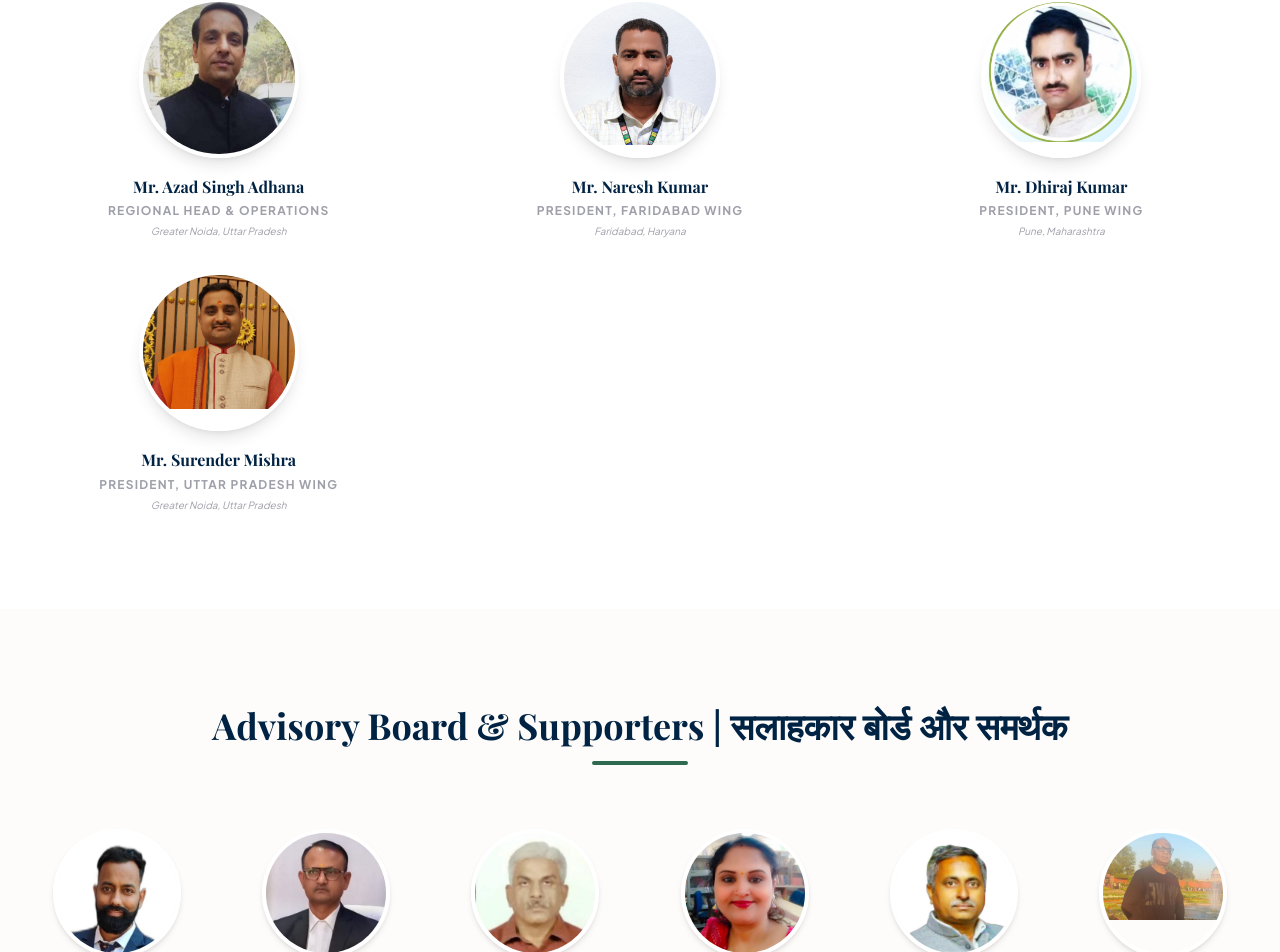
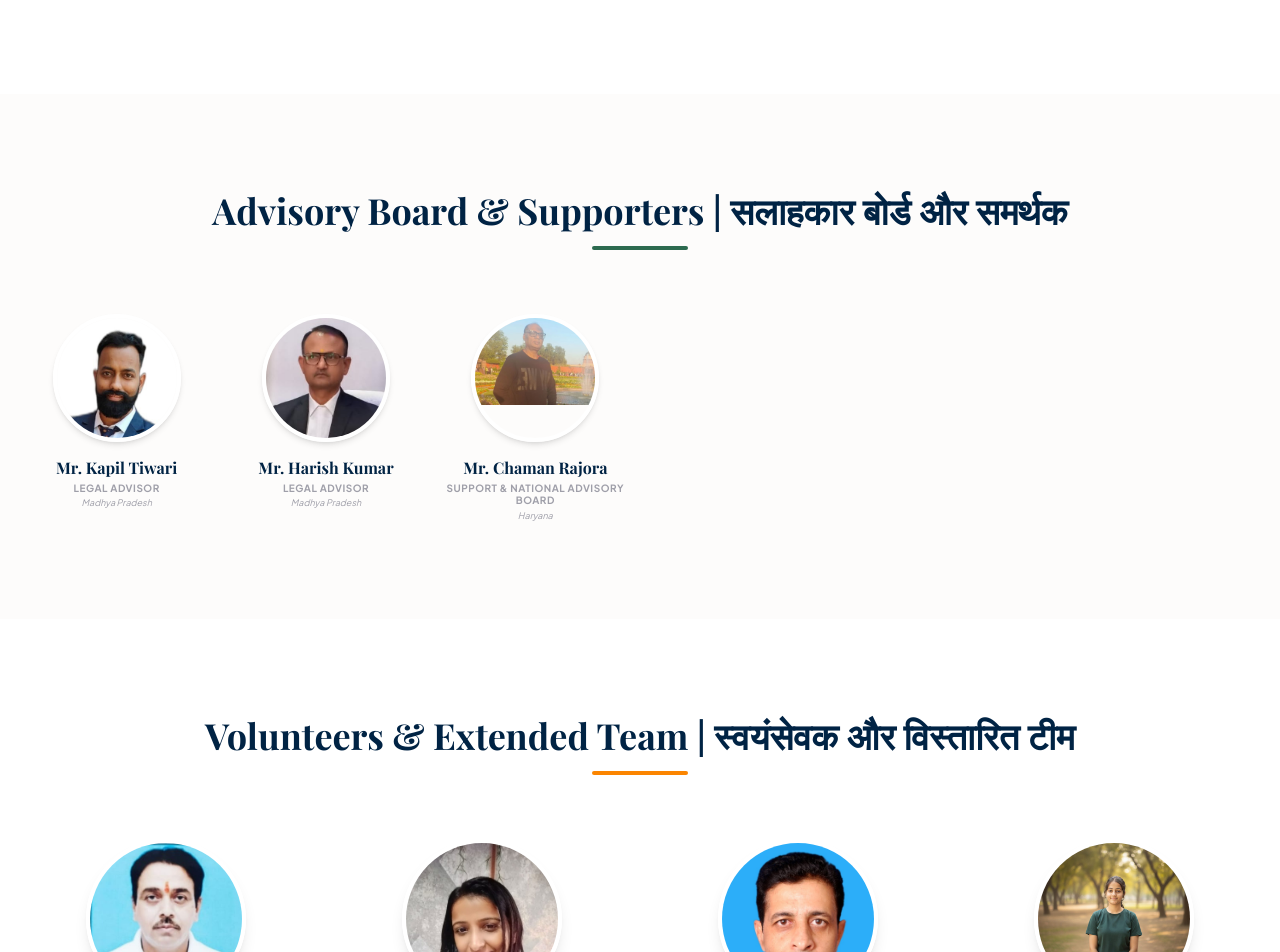
Before and after one commit to Swastiksrijan/SSF-Final, a React (Vite) app: page /Team in a window 1280 px wide. Shown: the part 1851-2803 px from the top of the page. Built offline with nearby package versions, Linux system fonts and the light colour scheme; no server answers; a web font is replaced by a local one.

Commit message:
Remove selected team members from Team page (remove names/photos references)

```diff
--- a/src/pages/Team.jsx
+++ b/src/pages/Team.jsx
@@ -22,25 +22,18 @@ const managementTeam = [
 ];
 
 const regionalLeadership = [
-  { name: "Mr. Azad Singh Adhana", role: "Regional Head & Operations", location: "Greater Noida, Uttar Pradesh", img: "/Teams_Images/azad_singh.jpg" },
-  { name: "Mr. Naresh Kumar", role: "President, Faridabad Wing", location: "Faridabad, Haryana", img: "/Teams_Images/naresh_kumar.jpg" },
-  { name: "Mr. Dhiraj Kumar", role: "President, Pune Wing", location: "Pune, Maharashtra", img: "/Teams_Images/image_4.png" },
-  { name: "Mr. Surender Mishra", role: "President, Uttar Pradesh Wing", location: "Greater Noida, Uttar Pradesh", img: "/Teams_Images/surender_mishra.jpg" },
+  // Removed per request: Azad Singh Adhana, Naresh Kumar, Dhiraj Kumar, Surender Mishra
 ];
 
 const advisoryBoard = [
   { name: "Mr. Kapil Tiwari", role: "Legal Advisor", location: "Madhya Pradesh", img: "/Teams_Images/kapil_tiwari.jpg" },
   { name: "Mr. Harish Kumar", role: "Legal Advisor", location: "Madhya Pradesh", img: "/Teams_Images/harish_kumar.jpg" },
-  { name: "Mr. Raji P. Alex", role: "National Advisory Board", location: "Delhi NCR", img: "/Teams_Images/raji_p_alex.jpg" },
-  { name: "Ms. Amrita Sinha", role: "Coordination Officer & Volunteer", location: "Delhi", img: "/Teams_Images/image_20.jpg" },
-  { name: "Mr. Ghanshyam Sharma", role: "National Advisor", location: "Gautam Buddha Nagar, UP", img: "/Teams_Images/ghanshyam_sharma.jpg" },
   { name: "Mr. Chaman Rajora", role: "Support & National Advisory Board", location: "Haryana", img: "/Teams_Images/chaman_rajora.jpg" },
 ];
 
 const volunteersTeam = [
   { name: "Mr. Rajeev Pandey", role: "Advisor & Volunteer", location: "Madhya Pradesh", img: "/Teams_Images/rajeev_pandey.jpg" },
   { name: "Ms. A. Gincy George", role: "Head, Counselling Services", location: "Mumbai, Maharashtra", img: "/Teams_Images/image_1.jpg" },
-  { name: "Ms. Aayushi Tyagi", role: "Volunteer", location: "Ghaziabad, Uttar Pradesh", img: "/Teams_Images/aayushi_tyagi.jpg" },
   { name: "Mr. Krishna Kumar", role: "Volunteer & Advisor", location: "Hyderabad, Telangana", img: "/Teams_Images/krishna_kumar.jpg" },
   { name: "Ms. Sneha Ravishankar Pandey", role: "Web & Technical Support Volunteer", location: "Mumbai, Maharashtra", img: "/Teams_Images/sneha_ravishankar_pandey.jpg" },
   { name: "Ms. Vaishnavi Manik Chaudhari", role: "Web & Technical Support Volunteer", location: "Mumbai, Maharashtra", img: "/Teams_Images/vaishnavi_manik_chaudhari.jpg" },
@@ -59,8 +52,6 @@ export default function Team() {
           />
         </div>
       </section>
-
-
 
       {/* ================= MANAGEMENT & OPERATIONS ================= */}
       <section className="py-24 px-6 bg-[#f8f9fa] border-y border-zinc-100">
```
